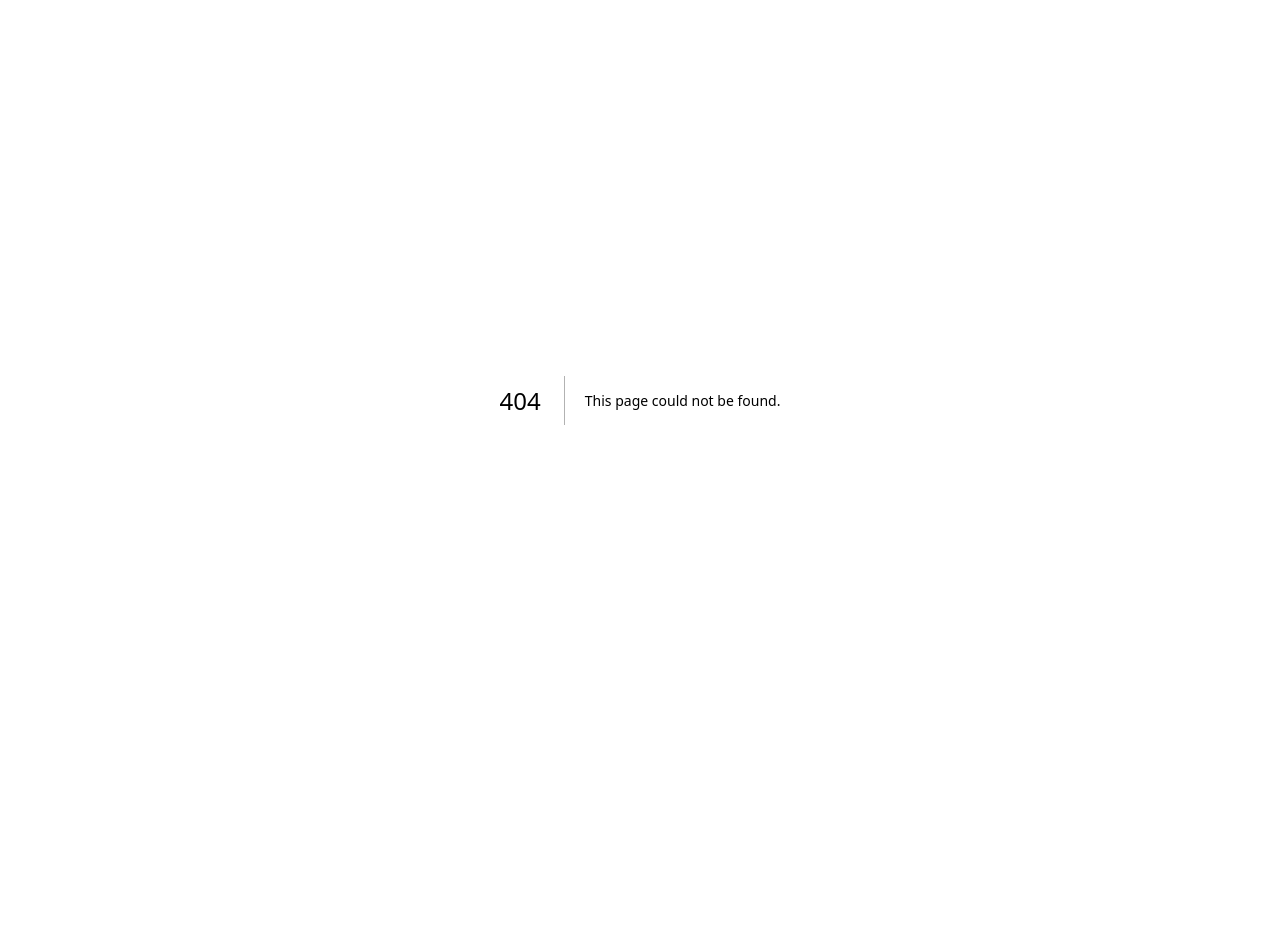
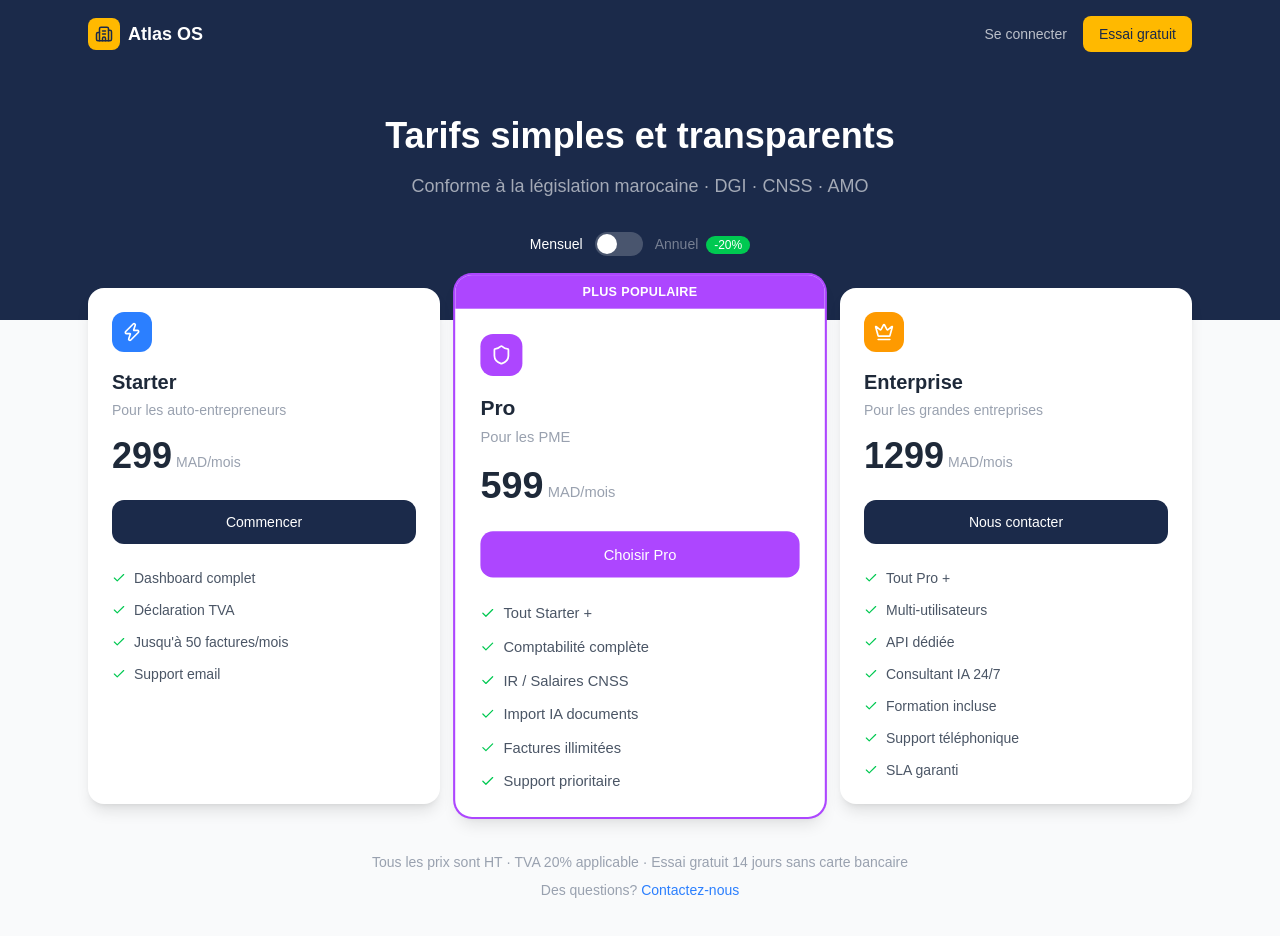
Before and after one commit to marwandevlo/atlas-os, a Next.js app: page /pricing in a window 1280 px wide. Before the commit this address had no page. Shown: the top 936 px of the page. Before the commit the page ends 800 px from the top, so only its background shows below. Built offline with nearby package versions, Linux system fonts and the light colour scheme.

Commit message:
add pricing page

```diff
--- /dev/null
+++ b/app/pricing/page.tsx
@@ -0,0 +1,160 @@
+'use client';
+import { useState } from 'react';
+import { useRouter } from 'next/navigation';
+import { Building2, Check, Zap, Shield, Crown } from 'lucide-react';
+
+const plans = [
+  {
+    id: 'starter',
+    name: 'Starter',
+    price: 299,
+    icon: Zap,
+    color: 'bg-blue-500',
+    description: 'Pour les auto-entrepreneurs',
+    features: [
+      'Dashboard complet',
+      'Déclaration TVA',
+      'Jusqu\'à 50 factures/mois',
+      'Support email',
+    ],
+    cta: 'Commencer',
+  },
+  {
+    id: 'pro',
+    name: 'Pro',
+    price: 599,
+    icon: Shield,
+    color: 'bg-purple-500',
+    description: 'Pour les PME',
+    popular: true,
+    features: [
+      'Tout Starter +',
+      'Comptabilité complète',
+      'IR / Salaires CNSS',
+      'Import IA documents',
+      'Factures illimitées',
+      'Support prioritaire',
+    ],
+    cta: 'Choisir Pro',
+  },
+  {
+    id: 'enterprise',
+    name: 'Enterprise',
+    price: 1299,
+    icon: Crown,
+    color: 'bg-amber-500',
+    description: 'Pour les grandes entreprises',
+    features: [
+      'Tout Pro +',
+      'Multi-utilisateurs',
+      'API dédiée',
+      'Consultant IA 24/7',
+      'Formation incluse',
+      'Support téléphonique',
+      'SLA garanti',
+    ],
+    cta: 'Nous contacter',
+  },
+];
+
+export default function PricingPage() {
+  const router = useRouter();
+  const [annual, setAnnual] = useState(false);
+
+  return (
+    <div className="min-h-screen bg-gray-50">
+      {/* Header */}
+      <header className="bg-[#1B2A4A] text-white">
+        <div className="max-w-6xl mx-auto px-6 py-4 flex items-center justify-between">
+          <div className="flex items-center gap-2 cursor-pointer" onClick={() => router.push('/')}>
+            <div className="w-8 h-8 bg-amber-400 rounded-lg flex items-center justify-center">
+              <Building2 size={18} className="text-[#1B2A4A]" />
+            </div>
+            <span className="font-bold text-lg">Atlas OS</span>
+          </div>
+          <div className="flex items-center gap-4">
+            <button onClick={() => router.push('/login')} className="text-white/70 hover:text-white text-sm transition-colors">
+              Se connecter
+            </button>
+            <button onClick={() => router.push('/login')} className="px-4 py-2 bg-amber-400 text-[#1B2A4A] rounded-lg text-sm font-medium hover:bg-amber-300 transition-colors">
+              Essai gratuit
+            </button>
+          </div>
+        </div>
+      </header>
+
+      {/* Hero */}
+      <div className="bg-[#1B2A4A] text-white pb-16 pt-12">
+        <div className="max-w-3xl mx-auto text-center px-6">
+          <h1 className="text-4xl font-bold mb-4">Tarifs simples et transparents</h1>
+          <p className="text-white/60 text-lg mb-8">Conforme à la législation marocaine · DGI · CNSS · AMO</p>
+
+          {/* Toggle */}
+          <div className="flex items-center justify-center gap-3">
+            <span className={`text-sm ${!annual ? 'text-white' : 'text-white/40'}`}>Mensuel</span>
+            <button
+              onClick={() => setAnnual(!annual)}
+              className={`w-12 h-6 rounded-full transition-colors ${annual ? 'bg-amber-400' : 'bg-white/20'}`}
+            >
+              <span className={`block w-5 h-5 bg-white rounded-full transition-transform mx-0.5 ${annual ? 'translate-x-6' : 'translate-x-0'}`} />
+            </button>
+            <span className={`text-sm ${annual ? 'text-white' : 'text-white/40'}`}>
+              Annuel <span className="bg-green-500 text-white text-xs px-2 py-0.5 rounded-full ml-1">-20%</span>
+            </span>
+          </div>
+        </div>
+      </div>
+
+      {/* Plans */}
+      <div className="max-w-6xl mx-auto px-6 -mt-8 pb-16">
+        <div className="grid grid-cols-3 gap-6">
+          {plans.map(plan => (
+            <div key={plan.id} className={`bg-white rounded-2xl shadow-lg overflow-hidden ${plan.popular ? 'ring-2 ring-purple-500 scale-105' : ''}`}>
+              {plan.popular && (
+                <div className="bg-purple-500 text-white text-xs font-bold text-center py-2 tracking-wide">
+                  PLUS POPULAIRE
+                </div>
+              )}
+              <div className="p-6">
+                <div className={`w-10 h-10 ${plan.color} rounded-xl flex items-center justify-center mb-4`}>
+                  <plan.icon size={20} className="text-white" />
+                </div>
+                <h2 className="text-xl font-bold text-gray-800">{plan.name}</h2>
+                <p className="text-gray-400 text-sm mt-1 mb-4">{plan.description}</p>
+
+                <div className="flex items-end gap-1 mb-6">
+                  <span className="text-4xl font-bold text-gray-800">
+                    {annual ? Math.round(plan.price * 0.8) : plan.price}
+                  </span>
+                  <span className="text-gray-400 text-sm mb-1">MAD/mois</span>
+                </div>
+
+                <button
+                  onClick={() => router.push('/login')}
+                  className={`w-full py-3 rounded-xl text-sm font-medium transition-colors ${plan.popular ? 'bg-purple-500 text-white hover:bg-purple-600' : 'bg-[#1B2A4A] text-white hover:bg-[#243660]'}`}
+                >
+                  {plan.cta}
+                </button>
+
+                <div className="mt-6 space-y-3">
+                  {plan.features.map((f, i) => (
+                    <div key={i} className="flex items-center gap-2 text-sm text-gray-600">
+                      <Check size={14} className="text-green-500 shrink-0" />
+                      {f}
+                    </div>
+                  ))}
+                </div>
+              </div>
+            </div>
+          ))}
+        </div>
+
+        {/* Footer note */}
+        <div className="text-center mt-12 text-sm text-gray-400">
+          <p>Tous les prix sont HT · TVA 20% applicable · Essai gratuit 14 jours sans carte bancaire</p>
+          <p className="mt-2">Des questions? <span className="text-blue-500 cursor-pointer">Contactez-nous</span></p>
+        </div>
+      </div>
+    </div>
+  );
+}
```
